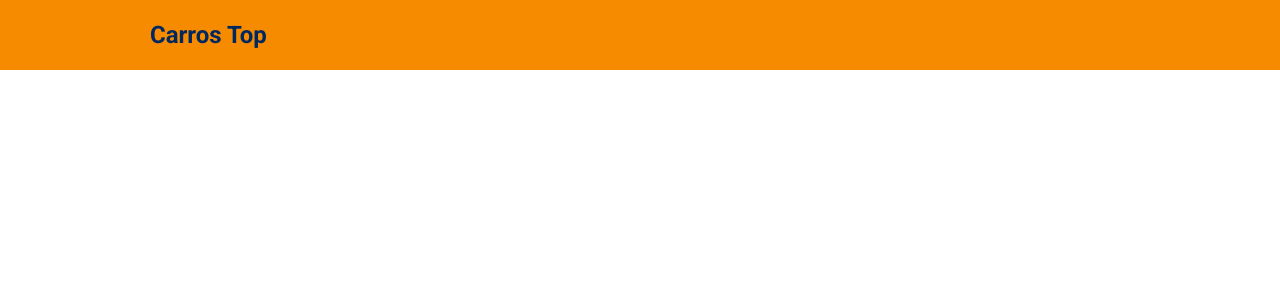
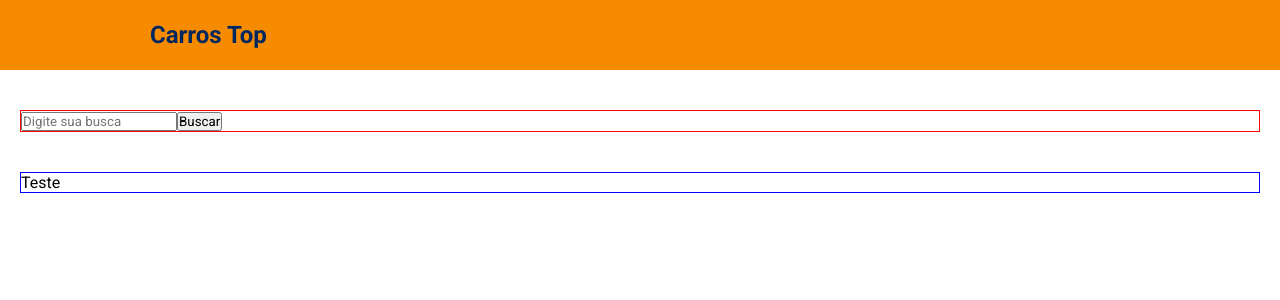
Before and after one commit to Ital023/CarrosTop, a React (Vite) app: page / in a window 1280 px wide. Shown: the top 300 px of the page. Built offline with nearby package versions, Linux system fonts and the light colour scheme.

Commit message:
feat: catalog route

```diff
--- /dev/null
+++ b/src/components/SearchBar/index.tsx
@@ -0,0 +1,10 @@
+import "./styles.css";
+
+export default function SearchBar() {
+  return (
+    <form>
+      <input type="text" placeholder="Digite sua busca" />
+      <button type="submit">Buscar</button>
+    </form>
+  );
+}
--- a/src/routes/Catalog/index.tsx
+++ b/src/routes/Catalog/index.tsx
@@ -1,7 +1,29 @@
+import './styles.css'
 import Header from "../../components/Header";
+import SearchBar from '../../components/SearchBar';
 
-export default function Catalog(){
-    return(
-        <Header/>
-    );
+
+export default function Catalog() {
+  return (
+    <>
+      <Header />
+      <main className="ct-catalog-main">
+
+        <section id="ct-catalog-section">
+            <div className="ct-search-bar-container">
+                <SearchBar/>
+            </div>
+
+
+            <div className="ct-catalog-cards-container">
+                <div>
+                    Teste
+                </div>
+
+            </div>
+        </section>
+
+      </main>
+    </>
+  );
 }
--- /dev/null
+++ b/src/routes/Catalog/styles.css
@@ -0,0 +1,22 @@
+#ct-catalog-section {
+    padding: 40px 0;
+
+}
+.ct-catalog-main{
+    padding: 0 10px;
+}
+
+.ct-search-bar-container{
+    border: 1px solid red;
+    margin-bottom: 40px;
+}
+
+.ct-catalog-cards-container{
+    border: 1px solid blue;
+}
+
+@media (min-width: 576px){
+    .ct-catalog-main{
+        padding: 0 20px;
+    }
+}
```
Also changed, not shown: src/components/SearchBar/styles.css (added).
